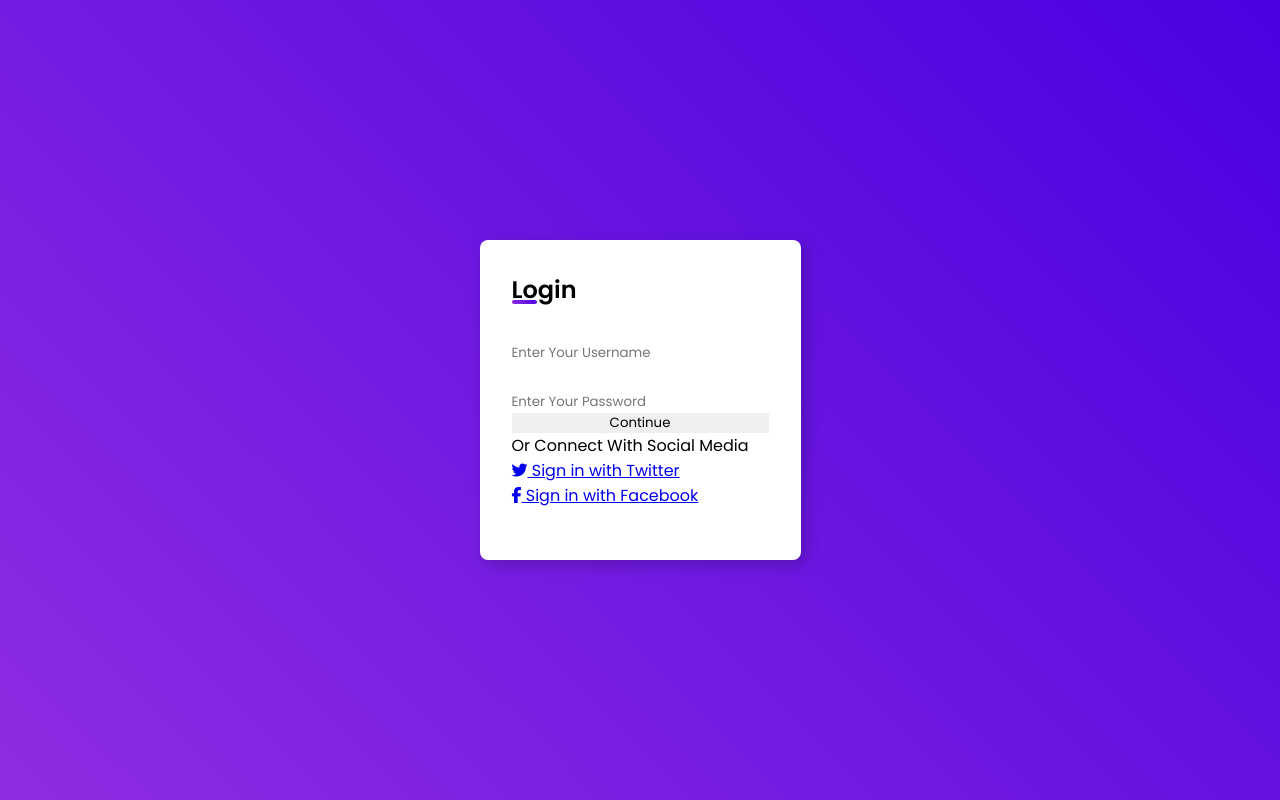
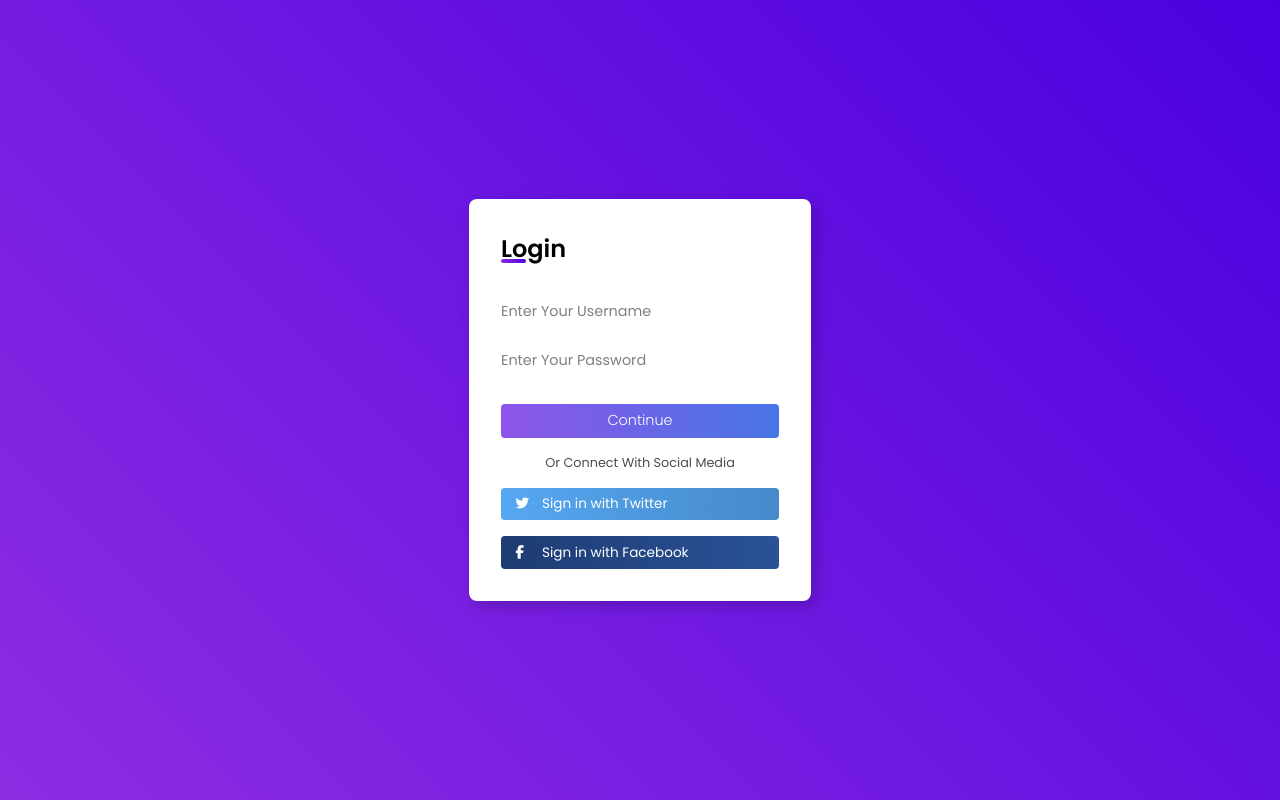
Before and after one commit to Brandassi/fb-form, a plain HTML site: page index.html in a window 1280 px wide. Drawn offline with Linux system fonts and the light colour scheme.

Commit message:
projeto finalizado

```diff
--- a/style.css
+++ b/style.css
@@ -56,3 +56,97 @@ form {
 form .input-field:first-child {
     margin-bottom: 1.5rem;
 }
+input-field .underline::before {
+    content: '';
+    position: absolute;
+    height: 1px;
+    width: 100%;
+    bottom: -5px;
+    left: 0;
+    background: rgba(0, 0, 0, 0.2);
+}
+
+.input-field .underline::after {
+    content: '';
+    position: absolute;
+    height: 1px;
+    width: 100%;
+    bottom: -5px;
+    left: 0;
+    background: linear-gradient(45deg, #8e2de2, #4a00e0);
+    transform: scaleX(0);
+    transition: all .3s ease-in-out;
+    transform-origin: left;
+}
+
+.input-field input:focus ~ .underline::after {
+    transform: scaleX(1);
+}
+
+.input-field input {
+    outline: none;
+    font-size: 0.9rem;
+    color: rgba(0, 0, 0, 0.7);
+    width: 100%;
+}
+
+.input-field input::placeholder {
+    color: rgba(0, 0, 0, 0.5);
+}
+
+form input[type="submit"] {
+    margin-top: 2rem;
+    padding: 0.4rem;
+    width: 100%;
+    background: linear-gradient(to left, #4776E6, #8e54e9);
+    cursor: pointer;
+    color: white;
+    font-size: 0.9rem;
+    font-weight: 300;
+    border-radius: 4px;
+    transition: all 0.3s ease;
+}
+
+form input[type="submit"]:hover {
+    letter-spacing: 0.5px;
+    background: linear-gradient(to right, #4776E6, #8e54e9);
+}
+
+.footer {
+    display: flex;
+    flex-direction: column;
+    margin-top: 1rem;
+}
+
+.footer span {
+    color: rgba(0, 0, 0, 0.7);
+    font-size: 0.8rem;
+    text-align: center;
+}
+
+.footer .social-field {
+    padding: 0.4rem;
+    border-radius: 4px;
+    font-size: 0.85rem;
+    width: 100%;
+    cursor: pointer;
+    margin-top: 1rem;
+}
+
+.footer .social-field a i {
+    margin: 0 0.5rem;
+    width: 15px;
+}
+
+.footer .social-field a {
+    text-decoration: none;
+    color: white;
+}
+
+.footer .social-field.twitter {
+    background: linear-gradient(to right, #56a7f2, #468aca);
+}
+
+.footer .social-field.facebook {
+    background: linear-gradient(to right, #1e3c72, #2a5298);
+}
```
